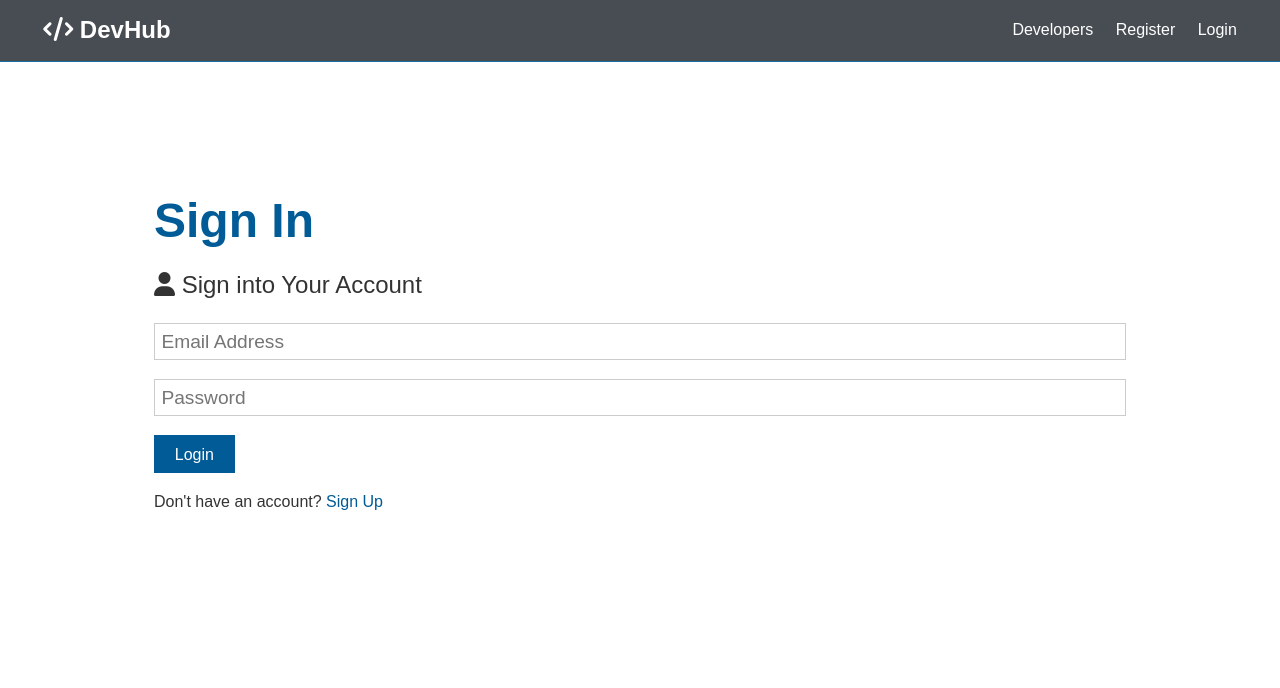
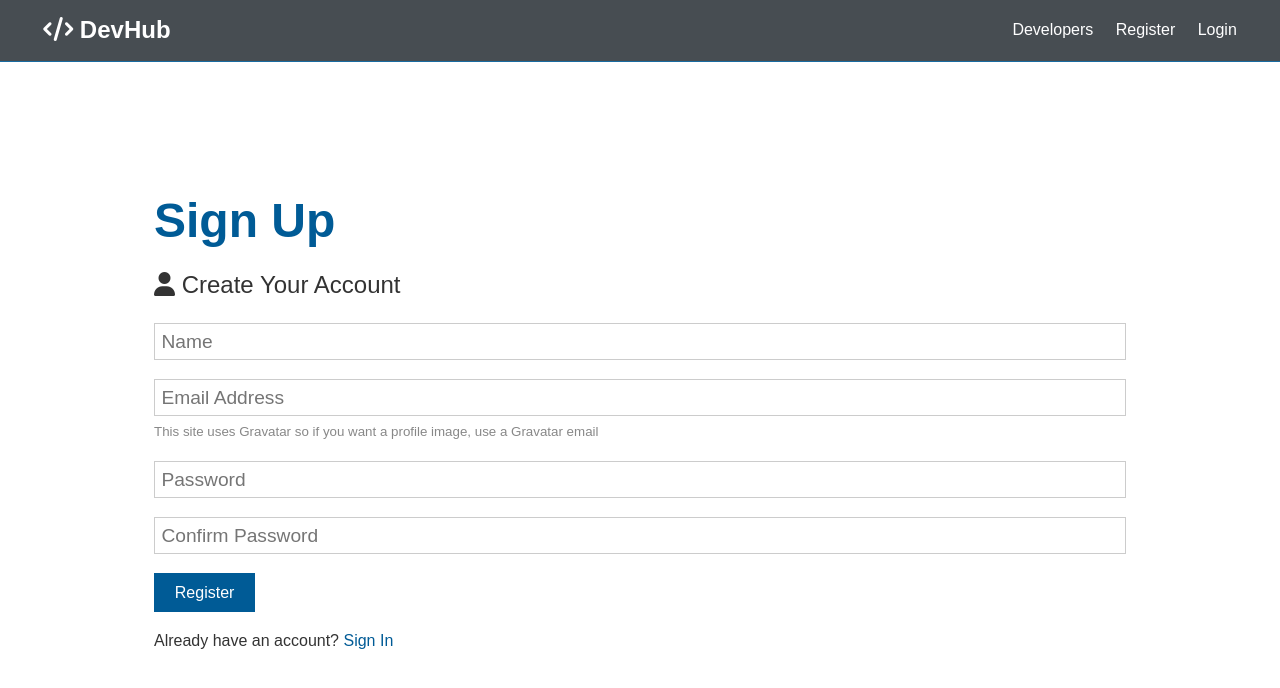
Before and after one commit to mutebinuhu/coders-finder, a React (Create React App) app in the folder client/: page /register in a window 1280 px wide. Shown: the top 688 px of the page. Built offline with nearby package versions, Linux system fonts and the light colour scheme.

Commit message:
adding the links to login and signup pages

```diff
--- a/client/src/components/auth/Login.js
+++ b/client/src/components/auth/Login.js
@@ -1,4 +1,5 @@
-import React, {Fragment} from 'react'
+import React, {Fragment} from 'react';
+import {Link} from 'react-router-dom';
 
 const Login = () => {
     return (
@@ -25,7 +26,7 @@
                     <input type="submit" className="btn btn-primary" value="Login" />
                 </form>
                 <p className="my-1">
-                    Don't have an account? <a href="register.html">Sign Up</a>
+                    Don't have an account? <Link to='/register'>Sign Up</Link>
                 </p>
                 </section>
         </Fragment>
--- a/client/src/components/auth/Register.js
+++ b/client/src/components/auth/Register.js
@@ -1,31 +1,43 @@
 import React, {Fragment} from 'react'
+import {Link} from 'react-router-dom'
 
 const Register = () => {
     return (
         <Fragment>
-            <section className="container">
-      <h1 className="large text-primary">Sign In</h1>
-      <p className="lead"><i className="fas fa-user"></i> Sign into Your Account</p>
-      <form className="form" action="dashboard.html">
+           <section className="container">
+      <h1 className="large text-primary">Sign Up</h1>
+      <p className="lead"><i className="fas fa-user"></i> Create Your Account</p>
+      <form className="form" action="create-profile.html">
         <div className="form-group">
-          <input
-            type="email"
-            placeholder="Email Address"
-            name="email"
-            required
-          />
+          <input type="text" placeholder="Name" name="name" required />
+        </div>
+        <div className="form-group">
+          <input type="email" placeholder="Email Address" name="email" />
+          <small className="form-text"
+            >This site uses Gravatar so if you want a profile image, use a
+            Gravatar email</small
+          >
         </div>
         <div className="form-group">
           <input
             type="password"
             placeholder="Password"
             name="password"
+            minLength="6"
           />
         </div>
-        <input type="submit" className="btn btn-primary" value="Login" />
+        <div className="form-group">
+          <input
+            type="password"
+            placeholder="Confirm Password"
+            name="password2"
+            minLength="6"
+          />
+        </div>
+        <input type="submit" className="btn btn-primary" value="Register" />
       </form>
       <p className="my-1">
-        Don't have an account? <a href="register.html">Sign Up</a>
+        Already have an account? <Link to ='/login'>Sign In</Link>
       </p>
     </section>
         </Fragment>
```
